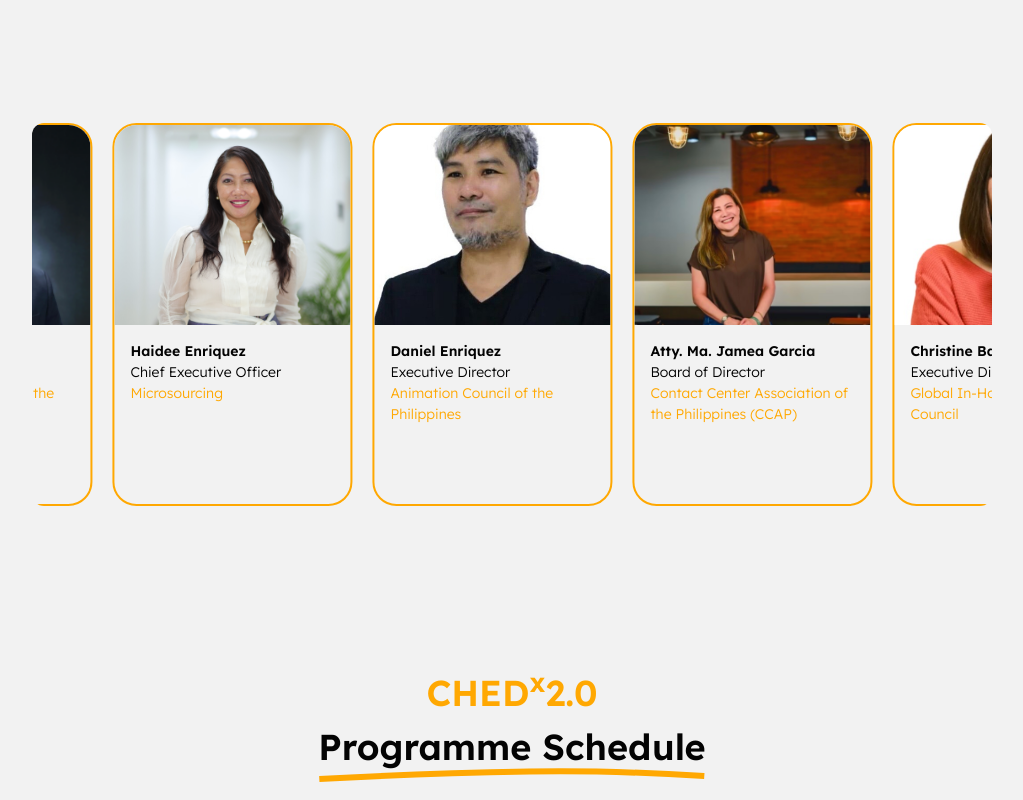
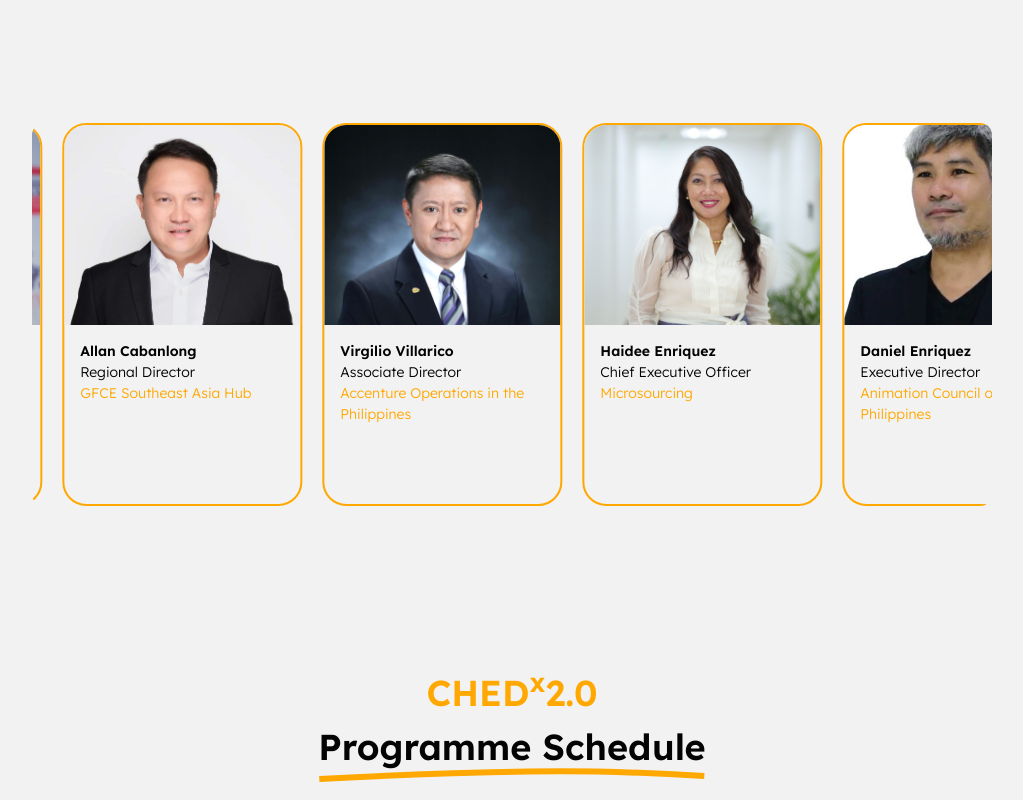
Before and after one commit to Samshh/CHEDx-Website, a React (Vite) app: page / in a window 1280 px wide. Shown: the part 3140-3940 px from the top of the page, without its empty margins (128-1151 px from the left). Built offline with nearby package versions, Linux system fonts and the light colour scheme.

Commit message:
UPDATE: Added Dr. Shirley to Speakers

```diff
--- a/src/pages/landing/components/MappedTimeline.tsx
+++ b/src/pages/landing/components/MappedTimeline.tsx
@@ -104,7 +104,7 @@
     {
       time: "1:00 PM - 1:30 PM",
       segment: "Embracing Digital Transformation in Higher Education",
-      title: "Dr. Shirely C. Agrupis",
+      title: "Dr. Shirley C. Agrupis",
       subtitle: "Commissioner, Commission on Higher Education",
     },
     {
--- a/src/pages/landing/components/SpeakersCarousel.tsx
+++ b/src/pages/landing/components/SpeakersCarousel.tsx
@@ -23,7 +23,7 @@
 
     gsap.to(carousel, {
       x: `-${totalWidth}px`,
-      duration: 45,
+      duration: 60,
       ease: "none",
       repeat: -1,
     });
--- a/src/pages/landing/components/speakers.tsx
+++ b/src/pages/landing/components/speakers.tsx
@@ -3,6 +3,12 @@
     name: "J. Prospero E. de Vera III",
     img: "/speakers/chair-popoy.png",
     tittle: "Chairman",
+    affil: "Commission on Higher Education",
+  },
+  {
+    name: "Dr. Shirley C. Agrupis",
+    img: "/speakers/shirley-agrupis.jpg",
+    tittle: "Commissioner",
     affil: "Commission on Higher Education",
   },
   {
@@ -75,7 +81,7 @@
     name: "Michell Alarcon",
     img: "/speakers/michelle-alarcon.png",
     tittle: "President",
-    affil: "Analytics Association of the Philippines",
+    affil: "Analytics and Artificial Intelligence Association of the Philippines (AAP)",
   },
   {
     name: "Asso. Prof. Stephen Alayon",
--- a/src/pages/programme/components/MappedTimeline.tsx
+++ b/src/pages/programme/components/MappedTimeline.tsx
@@ -99,7 +99,7 @@
     {
       time: "1:00 PM - 1:30 PM",
       segment: "Embracing Digital Transformation in Higher Education",
-      title: "Dr. Shirely C. Agrupis",
+      title: "Dr. Shirley C. Agrupis",
       subtitle: "Commissioner, Commission on Higher Education",
     },
     {
```
Also changed, not shown: 2 other files (tests, documents, lock files or other folders).
